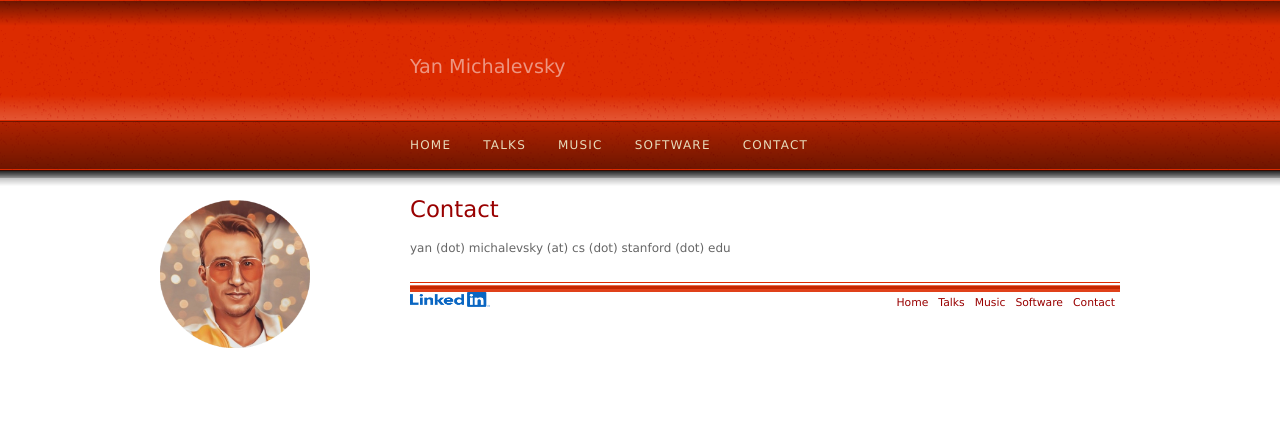
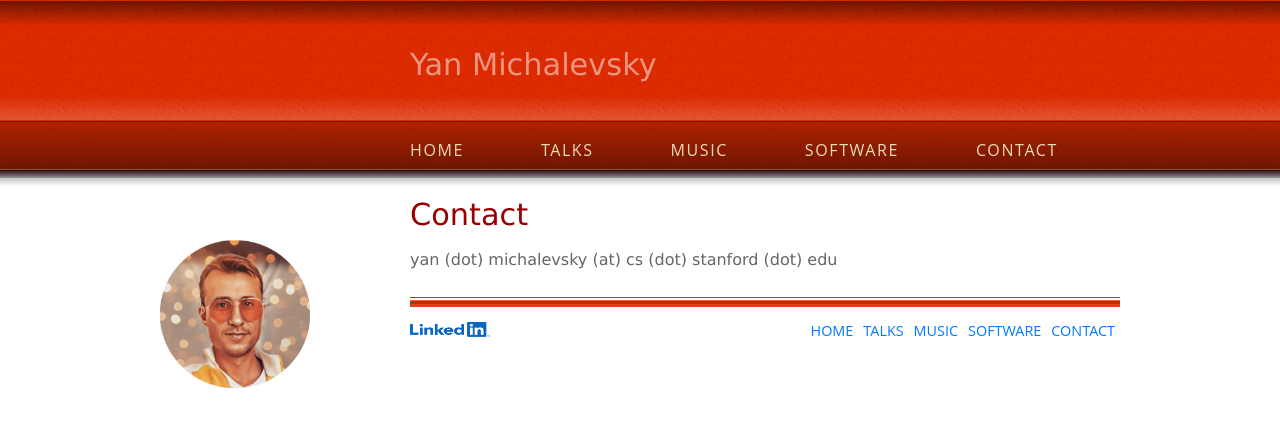
Before and after one commit to ymcrcat/michalevsky.com, a React (Create React App) app: page /contact in a window 1280 px wide. Shown: the top 426 px of the page. Built offline with nearby package versions, Linux system fonts and the light colour scheme.

Commit message:
Style changes

```diff
--- a/src/components/MainRight.js
+++ b/src/components/MainRight.js
@@ -10,7 +10,6 @@ import Footer from './Footer';
 function Header(props) {
     return (
         <header>
-            <h3><br/></h3>
             <h1><span>{props.authorName}</span></h1><br/>
         </header>
     )
--- a/src/components/Music.js
+++ b/src/components/Music.js
@@ -23,14 +23,14 @@ function Music(props) {
             <section className="columns">
                 <h3>Old</h3>
                 This section contains some music I have composed in the past. Several pieces were
-                composed in cooperation with Vitaly Koshelev (a.k.a V-Shark).<br/>
+                composed in cooperation with Vitaly Koshelev (a.k.a V-Shark).
                 Various software was used including
-                MicroLogic Audio,
-                <a href="http://buzzmachines.com">Buzz Tracker</a>,
-                <a href="http://www.modplug.com">Modplug Trucker</a>,
-                <a href="http://www.rebirthmuseum.com/">Rebirth</a>, and
-                <a href="http://www.propellerheads.se/products/recycle/">Recycle</a>.
-                The music was composed during the period of 1997-2000.
+                MicroLogic Audio
+                , <a href="http://buzzmachines.com">Buzz Tracker</a>
+                , <a href="http://www.modplug.com">Modplug Trucker</a>
+                , <a href="http://www.rebirthmuseum.com/">Rebirth</a>
+                , and <a href="http://www.propellerheads.se/products/recycle/">Recycle</a>.
+                Composed during the period of 1997-2000.
             </section>
 
             <section className="columns">
--- a/src/index.css
+++ b/src/index.css
@@ -23,7 +23,37 @@ table, caption, tbody, tfoot, thead, tr, th, td {
 }
 
 body {
-	line-height: 1;
+	font-family: 'Open Sans', Arial, sans-serif;
+	font-size: 16px;
+	line-height: 1.75;
+	color: #333;
+	background: #fff;
+}
+
+a, nav ul li a {
+	color: #007bff;
+}
+
+button {
+	background-color: #007bff;
+	color: white;
+	border: none;
+	padding: 10px 20px;
+	border-radius: 5px;
+	cursor: pointer;
+}
+
+button:hover {
+	background-color: #0056b3;
+}
+
+section {
+	margin: 40px 0;
+}
+
+nav ul {
+	display: flex;
+	justify-content: space-between;
 }
 
 ol, ul {
@@ -67,18 +97,9 @@ html {
 	font-size: 16px;
 }
 
-body {
-	color: #333;
-	font: 75%/1.5em Lucida Sans, Arial, sans-serif;
-}
-
 h1, h2, h3, h4, h5, h6 {
 	color: #555;
 	font: 1.9em/1em Lucida Sans, Arial, sans-serif;
-}
-
-h1 {
-
 }
 
 h2 {
@@ -143,24 +164,11 @@ strong, b, .b {
 }
 
 a {
-	color: #990000;
 	text-decoration: none;
 }
 
-/*a:link {
-	color: #990000;
-	outline: none;
-	text-decoration: none;
-}
-
-a:visited {
-	color: #990000;
-	outline: none;
-	text-decoration: none;
-}*/
-
-a:hover {
-	color: #333;
+a:hover, nav ul li a:hover {
+	color: #0056b3;
 	text-decoration: underline;
 }
 
@@ -180,8 +188,6 @@ a:focus {
 
 /* Spacing
 ----------------------------------------------------------------------------------------------------*/
-
-
 
 h1, h2, h3, h4, h5, h6 {
 	padding-bottom: 3px !important;
@@ -274,17 +280,12 @@ body {
 }
 
 header {
-	/*height: 170px;*/
+	height: 40px;
 	width: 100%;
-	border: none;
 }
 
 header h1 {
-	color: #333;
-	font-size: 1.6em;
-	/*margin-top: 20px;*/
-	text-align: left;
-	border: none;
+	margin-top:20px;
 }
 
 header h1 span {
@@ -323,12 +324,9 @@ nav ul li {
 
 nav ul li a {
 	color: #E7DBBA;
-	font-size: 1em;
 	font-weight: normal;
 	letter-spacing: 0.1em;
-	padding: 8px 30px 8px 0px;
 	text-transform: uppercase;
-	border: none;
 }
 
 nav ul li a:hover {
@@ -380,12 +378,7 @@ nav ul li a:hover {
 	top: 220px !important;
 }
 
-/*#mainLeft2 {
-	margin: 20px 0 0 50px;
-	width: 520px !important;
-}*/
-
-#mainRight, #mainRight2 {
+#mainRight {
 	float: right;
 	margin-top: 30px;
 	width: 710px;
@@ -410,16 +403,12 @@ nav ul li a:hover {
 	border: none;
 }
 
-#signature {
-	margin-bottom: 5px;
-	text-align: right;
-}
-
 footer {
 	clear: both;
 	background: var(--footer-background) repeat-x;
-	padding-top: 10px;
+	padding-top: 20px;
 	border: none;
+	text-transform: uppercase;
 }
 
 footer p {
@@ -455,3 +444,13 @@ footer ul li a:hover {
 .showOnMouseover {
 	display: none;
 }
+
+@media (max-width: 768px) {
+	body {
+	  font-size: 14px;
+	}
+
+	nav ul {
+	  flex-direction: column;
+	}
+}
```
